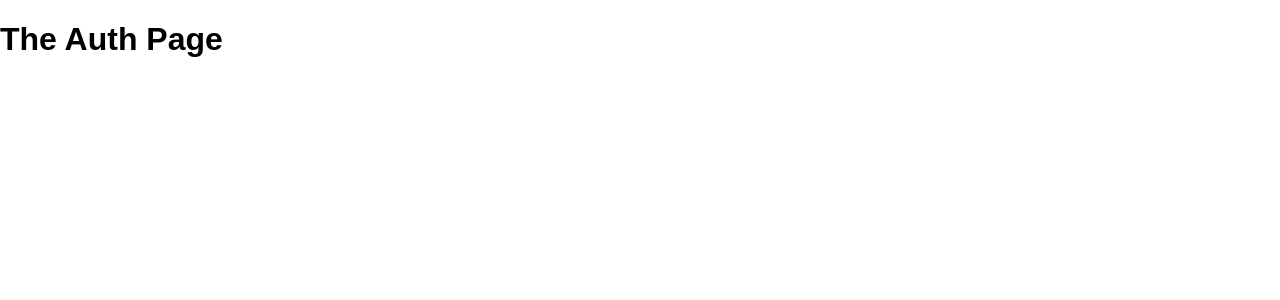
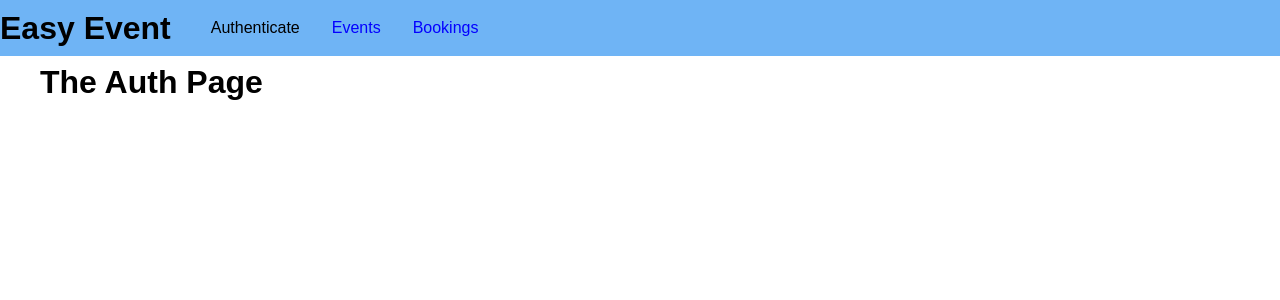
Before and after one commit to lasse1900/graphql-react-booking-app-Deploy, a React (Create React App) app in the folder frontend/: page /auth in a window 1280 px wide. Shown: the top 300 px of the page. Built offline with nearby package versions, Linux system fonts and the light colour scheme.

Commit message:
added navbar

```diff
--- a/frontend/src/App.css
+++ b/frontend/src/App.css
@@ -0,0 +1,3 @@
+.main-content {
+  margin: 4rem 2.5rem;
+}
--- a/frontend/src/App.js
+++ b/frontend/src/App.js
@@ -4,6 +4,7 @@
 import AuthPage from './pages/Auth';
 import BookingPage from './pages/Bookings';
 import EventPage from './pages/Events';
+import MainNavigation from './components/Navigation/MainNavigation';
 
 import './App.css';
 
@@ -11,12 +12,15 @@
   render() {
     return (
       <BrowserRouter>
+        <MainNavigation />
+        <main className="main-content">
           <Switch>
             <Redirect from="/" to="/auth" exact />
             <Route path="/auth" component={AuthPage} />
             <Route path="/events" component={EventPage} />
             <Route path="/bookings" component={BookingPage} />
           </Switch>
+        </main>
       </BrowserRouter>
     );
   }
--- /dev/null
+++ b/frontend/src/components/Navigation/MainNavigation.css
@@ -0,0 +1,42 @@
+.main-navigation {
+  position: fixed;
+  left: 0;
+  top: 0;
+  width: 100%;
+  height: 3.5rem;
+  background: rgb(111, 180, 245);
+  padding: 0 1 rem;
+  display: flex;
+  align-items: center;
+}
+
+.main-navigation__logo h1 {
+  margin: 0;
+  font-size: 1.5rem;
+}
+
+.main-navigation__items {
+  margin: 1.5rem;
+}
+
+.main-navigation__items ul {
+  display: flex;
+  list-style: none;
+  padding: 0;
+  margin: 0;
+}
+
+.main-navigation__items li {
+  margin: 0 1rem;
+}
+
+.main-navigation__items a {
+  text-decoration: none;
+  color: rgb(4, 0, 255);
+}
+
+.main-navigation__items a:hover,
+.main-navigation__items a:active,
+.main-navigation__items a.active {
+  color: black;
+}
--- /dev/null
+++ b/frontend/src/components/Navigation/MainNavigation.js
@@ -0,0 +1,29 @@
+import React from 'react';
+import { NavLink } from 'react-router-dom';
+
+import './MainNavigation.css';
+
+const mainNavigation = props => (
+  <header className="main-navigation">
+    <div className="main-navigation__logo">
+    </div>
+    <h1>Easy Event</h1>
+    <div>
+      <nav className="main-navigation__items">
+        <ul>
+          <li>
+            <NavLink to="/auth">Authenticate</NavLink>
+          </li>
+          <li>
+            <NavLink to="/events">Events</NavLink>
+          </li>
+          <li>
+            <NavLink to="/bookings">Bookings</NavLink>
+          </li>
+        </ul>
+      </nav>
+    </div>
+  </header>
+);
+
+export default mainNavigation;
```
Lines whose indentation alone changed are shown as unchanged.
